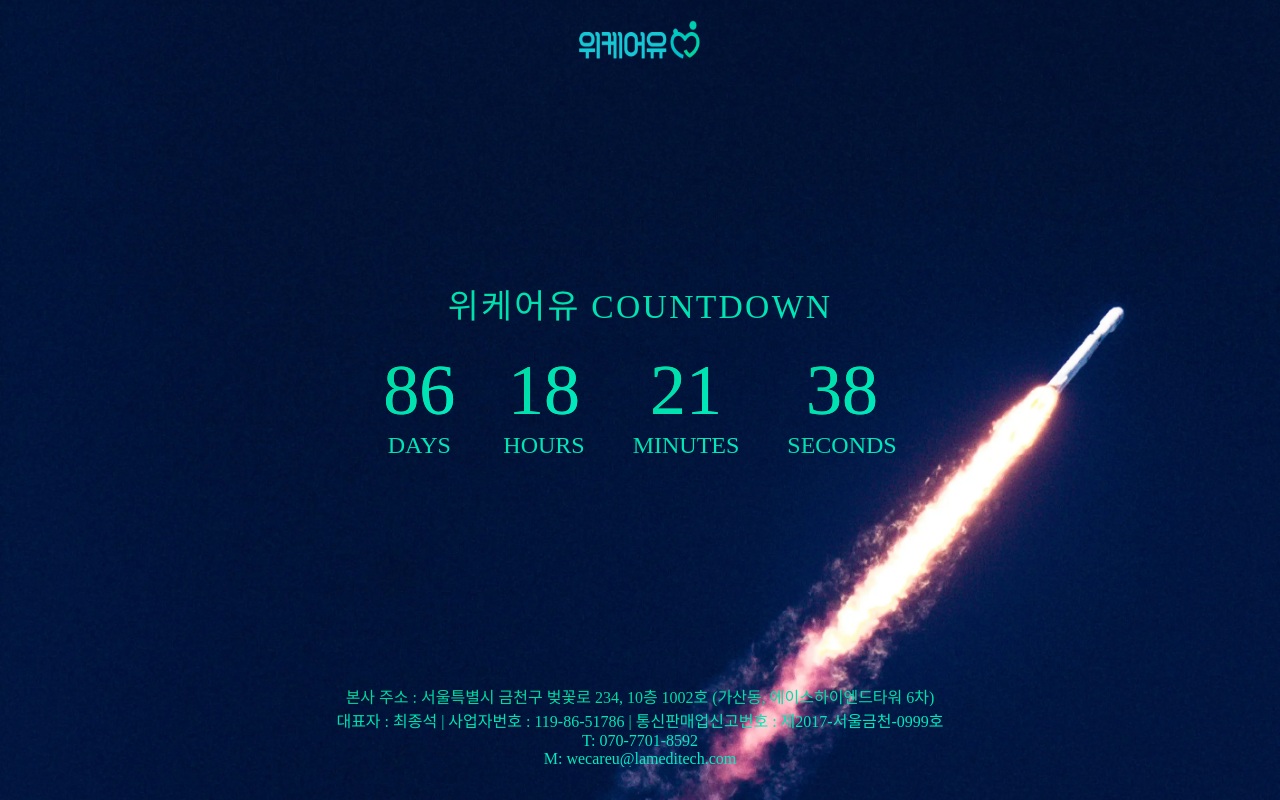
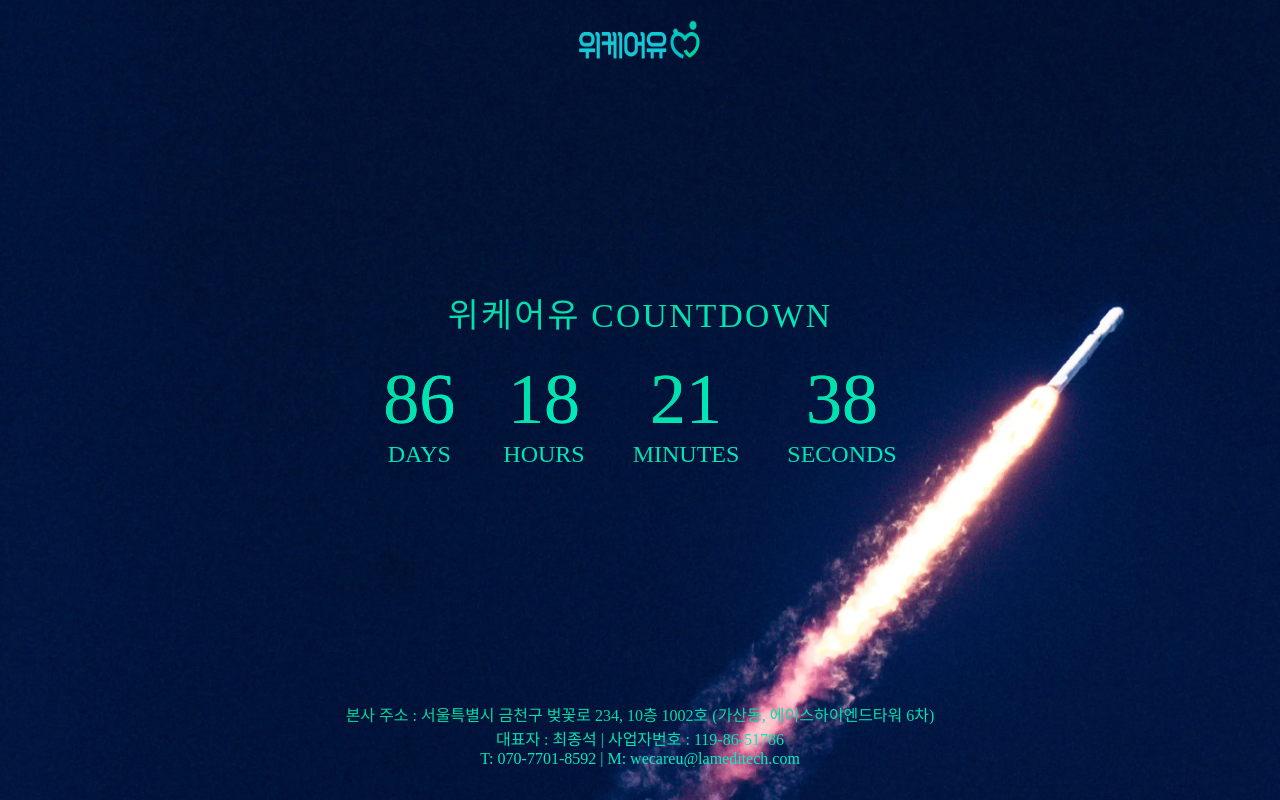
Before and after one commit to rewrite0w0/rocket-wecareu, a Next.js app: page / in a window 1280 px wide. Shown: the top 800 px of the page. Built offline with nearby package versions, Linux system fonts and the light colour scheme; a web font is replaced by a local one.

Commit message:
mod: useEffect 의존 제거, cursor 설정

```diff
--- a/pages/index.js
+++ b/pages/index.js
@@ -52,7 +52,7 @@
           //seconds
         }, 0);
     })();
-  });
+  }, []);
 
   return (
     <article className="container">
@@ -86,10 +86,8 @@
         <span id="company">
           본사 주소 : 서울특별시 금천구 벚꽃로 234, 10층 1002호 (가산동,
           에이스하이엔드타워 6차) <br />
-          대표자 : 최종석 | 사업자번호 : 119-86-51786 | 통신판매업신고번호 :
-          제2017-서울금천-0999호
-          <br /> T: 070-7701-8592 <br />
-          M: wecareu@lameditech.com
+          대표자 : 최종석 | 사업자번호 : 119-86-51786
+          <br /> T: 070-7701-8592 | M: wecareu@lameditech.com
         </span>
       </footer>
     </article>
--- a/styles/globals.css
+++ b/styles/globals.css
@@ -63,6 +63,7 @@
   width: 10vw;
   height: 10vh;
   margin: 0 auto;
+  cursor: pointer;
 }
 
 .container {
```
